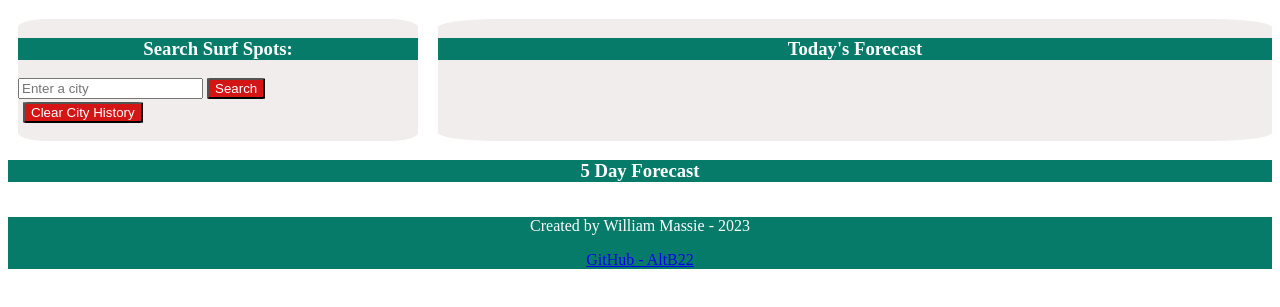
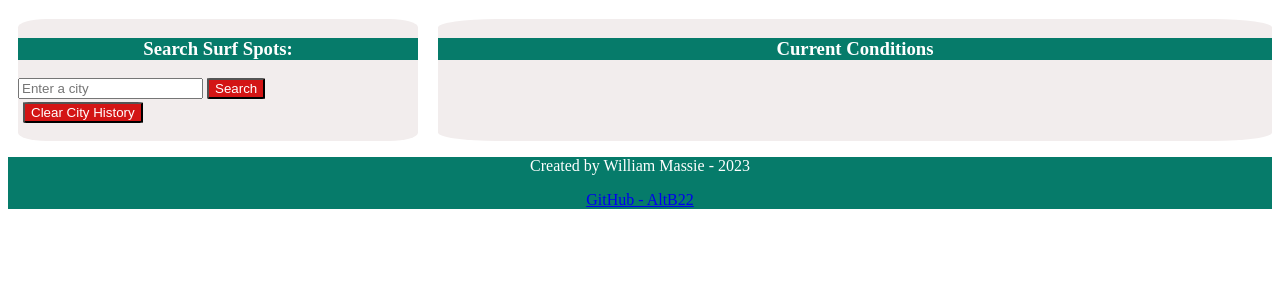
Before and after one commit to AltB22/Test_Ocean_Pulse, a plain HTML site: page index.html in a window 1280 px wide. Shown: the part 61-368 px from the top of the page. Drawn offline with nearby package versions, Linux system fonts and the light colour scheme.

Commit message:
cleaned up html for conversion to surf report from weather

```diff
--- a/index.html
+++ b/index.html
@@ -35,7 +35,7 @@
     </section>
         <br>
         <section id="today-forecast-parent">
-            <h3>Today's Forecast</h3>
+            <h3>Current Conditions</h3>
             <div id="current-surf-report">
 
             </div>
@@ -48,13 +48,13 @@
     </div>
 
     </main>
-    <h3>5 Day Forecast</h3>
-    <section id="five-day-forecast" class="container row 3">
+    <!-- <h3>5 Day Forecast</h3>
+    <section id="five-day-forecast" class="container row 3"> -->
 
         <!-- <div id="five-day-forecast"> -->
 
-        </div>
-    </section>
+        <!-- </div>
+    </section> -->
     <footer class="row-3" id="footer">
         <p>Created by William Massie - 2023</p>
         <a href="https://github.com/AltB22/Weather_Dashboard">GitHub - AltB22</a>
```
